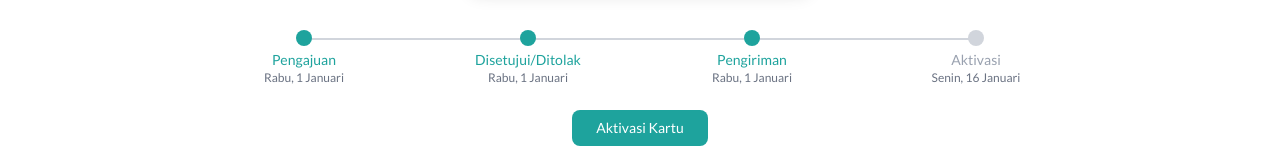
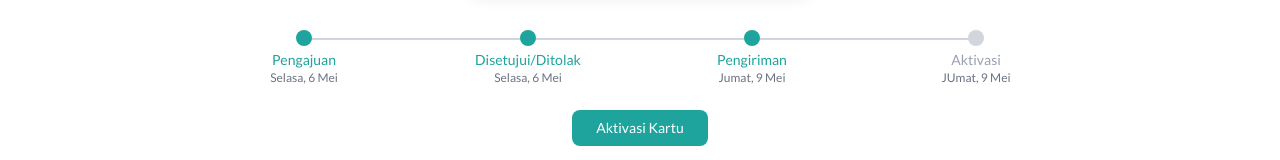
Before and after one commit to easyhasanah/frontend-easy, a Next.js app in the folder frontend-easy/: page /tracker in a window 1280 px wide. Shown: the part 569-729 px from the top of the page. Built offline with nearby package versions, Linux system fonts and the light colour scheme; no server answers.

Commit message:
benerin tracker

```diff
--- a/frontend-easy/src/app/components/tracker/Tracker.tsx
+++ b/frontend-easy/src/app/components/tracker/Tracker.tsx
@@ -64,16 +64,16 @@ const Tracker = () => {
       <div className="w-full max-w-4xl mb-6">
         <div className="relative flex justify-between items-start text-sm">
           {[
-            { title: "Pengajuan", date: "Rabu, 1 Januari", active: true },
+            { title: "Pengajuan", date: "Selasa, 6 Mei", active: true },
             {
               title: "Disetujui/Ditolak",
-              date: "Rabu, 1 Januari",
+              date: "Selasa, 6 Mei",
               active: true,
             },
-            { title: "Pengiriman", date: "Rabu, 1 Januari", active: true },
+            { title: "Pengiriman", date: "Jumat, 9 Mei", active: true },
             {
               title: "Aktivasi",
-              date: "Senin, 16 Januari",
+              date: "JUmat, 9 Mei",
               active: pin === "" ? false : true,
             },
           ].map((step, i, arr) => (
```
